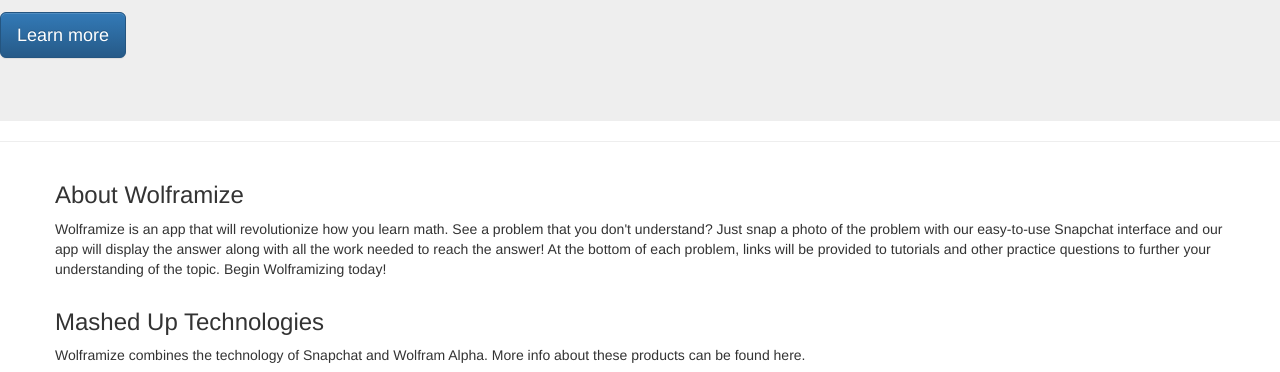
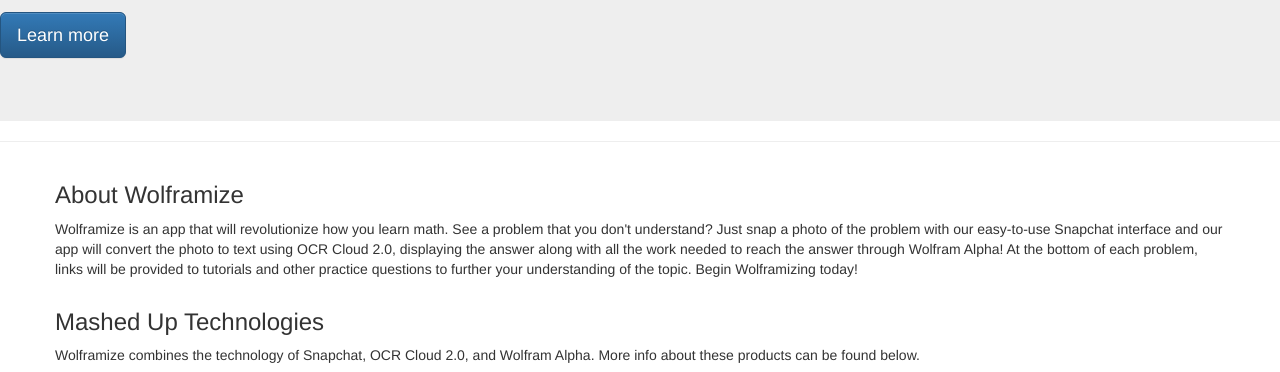
Before and after one commit to schaudhry123/ENG100-Wolframize, a plain HTML site: page index.html in a window 1280 px wide. Shown: the part 230-602 px from the top of the page. Drawn offline with nearby package versions, Linux system fonts and the light colour scheme.

Commit message:
Added OCR Cloud 2.0 API description

```diff
--- a/index.html
+++ b/index.html
@@ -43,7 +43,7 @@
       <div class="row">
 		  <div id="about">
           <h3>About Wolframize</h3>
-          <p>Wolframize is an app that will revolutionize how you learn math. See a problem that you don't understand? Just snap a photo of the problem with our easy-to-use Snapchat interface and our app will display the answer along with all the work needed to reach the answer! At the bottom of each problem, links will be provided to tutorials and other practice questions to further your understanding of the topic. Begin Wolframizing today!</p>
+          <p>Wolframize is an app that will revolutionize how you learn math. See a problem that you don't understand? Just snap a photo of the problem with our easy-to-use Snapchat interface and our app will convert the photo to text using OCR Cloud 2.0, displaying the answer along with all the work needed to reach the answer through Wolfram Alpha! At the bottom of each problem, links will be provided to tutorials and other practice questions to further your understanding of the topic. Begin Wolframizing today!</p>
         </div>
       </div>
     </div>
@@ -52,7 +52,7 @@
         <div class="row">
           <div id="about">
             <h3>Mashed Up Technologies</h3>
-            <p>Wolframize combines the technology of Snapchat and Wolfram Alpha. More info about these products can be found here.</p>
+            <p>Wolframize combines the technology of Snapchat, OCR Cloud 2.0, and Wolfram Alpha. More info about these products can be found below.</p>
           </div>
         </div>
     </div>
```
